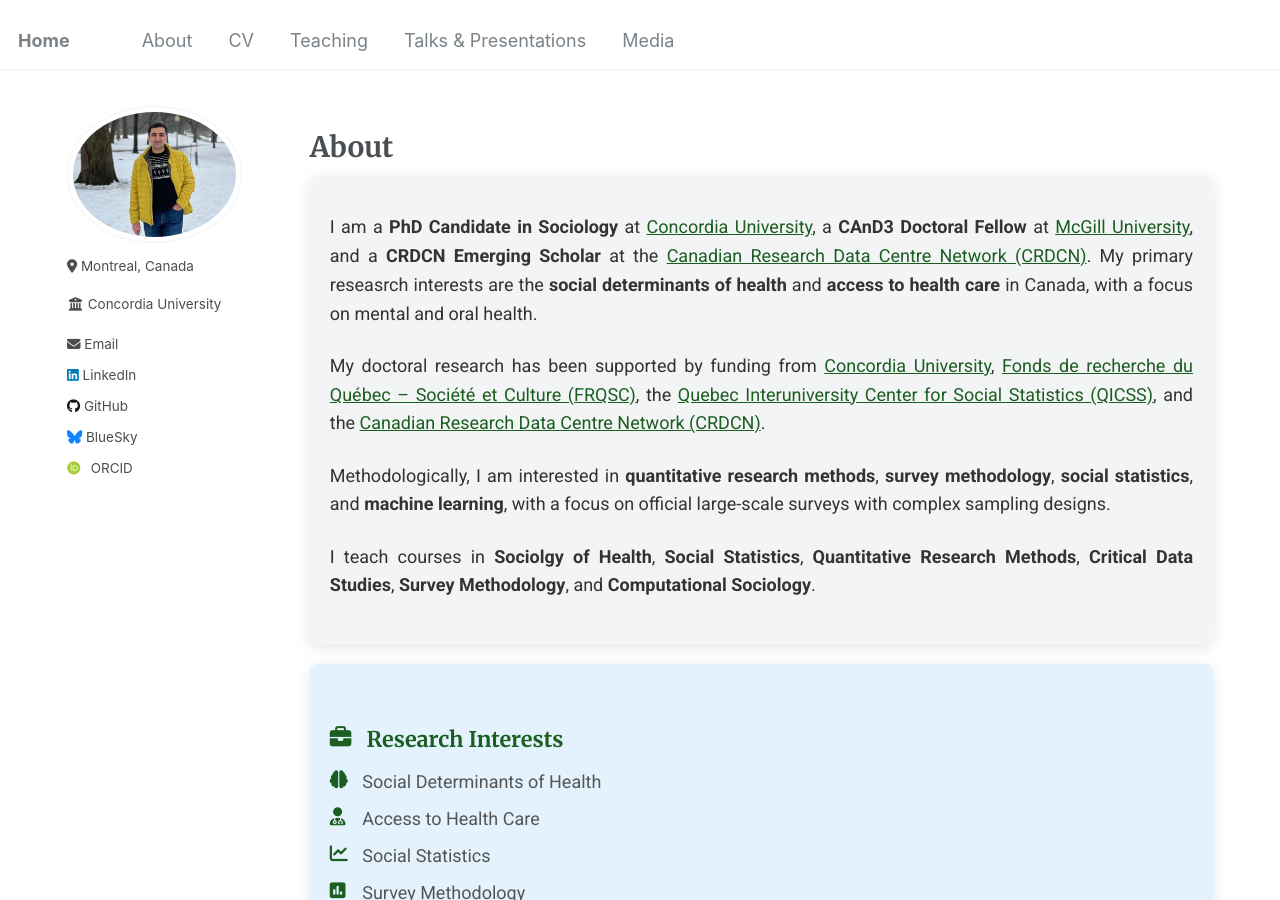
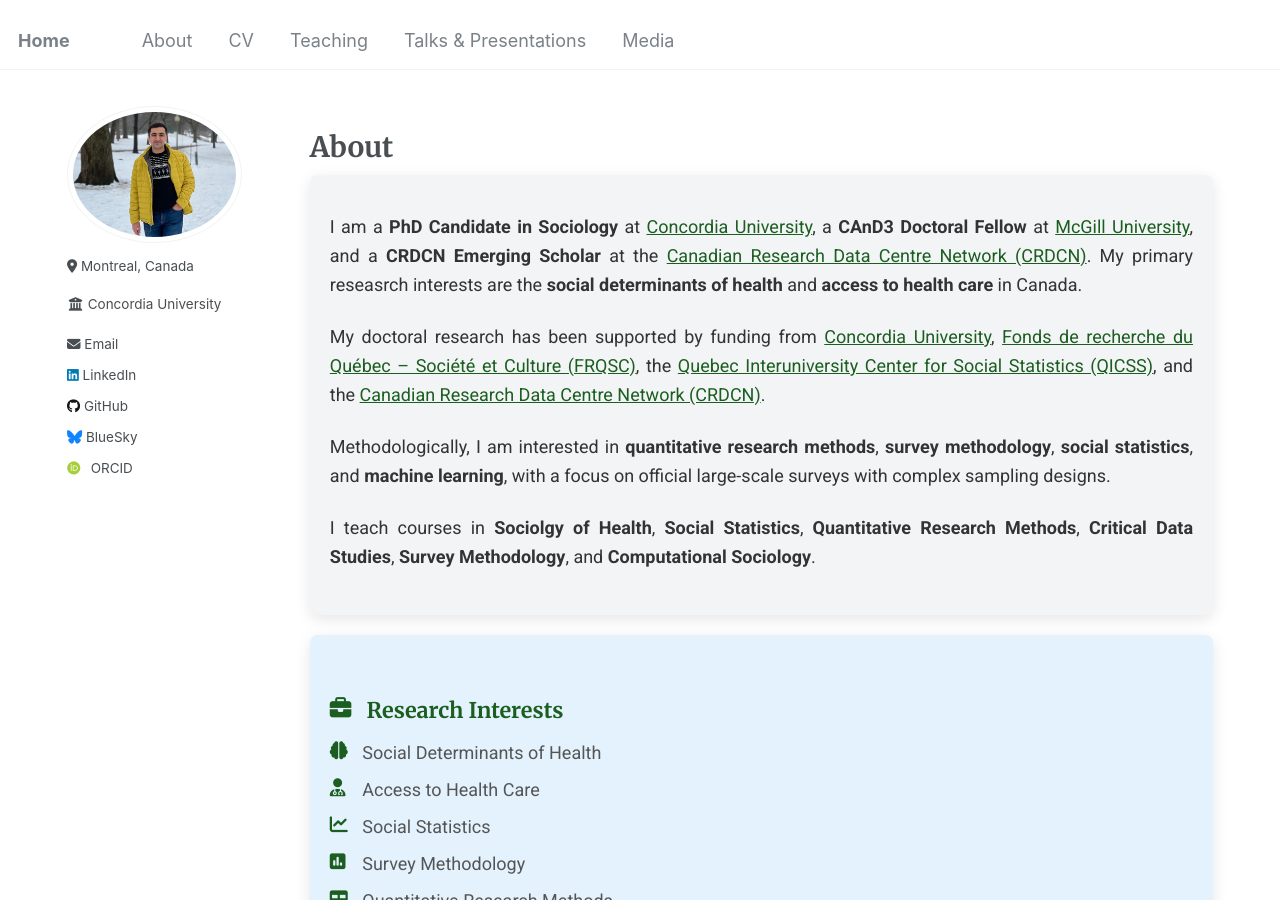
Before and after one commit to Mohsnmonji/mohsnmonji.github.io, a Jekyll site: the page built from about-me.md, in a window 1280 px wide and 900 px high. Built offline with Jekyll 4.4.1, drawn with Linux system fonts in a browser that asks for light colours; some web fonts are replaced.

Commit message:
Update about-me.md

```diff
--- a/about-me.md
+++ b/about-me.md
@@ -90,7 +90,7 @@ author_profile: true
     <a href="https://crdcn.ca" target="_blank">Canadian Research Data Centre Network (CRDCN)</a>.
       My primary reseasrch interests are the
   <strong>social determinants of health</strong> and
-  <strong>access to health care</strong> in Canada, with a focus on mental and oral health.
+  <strong>access to health care</strong> in Canada.
 </p>
 
   <p>
```
